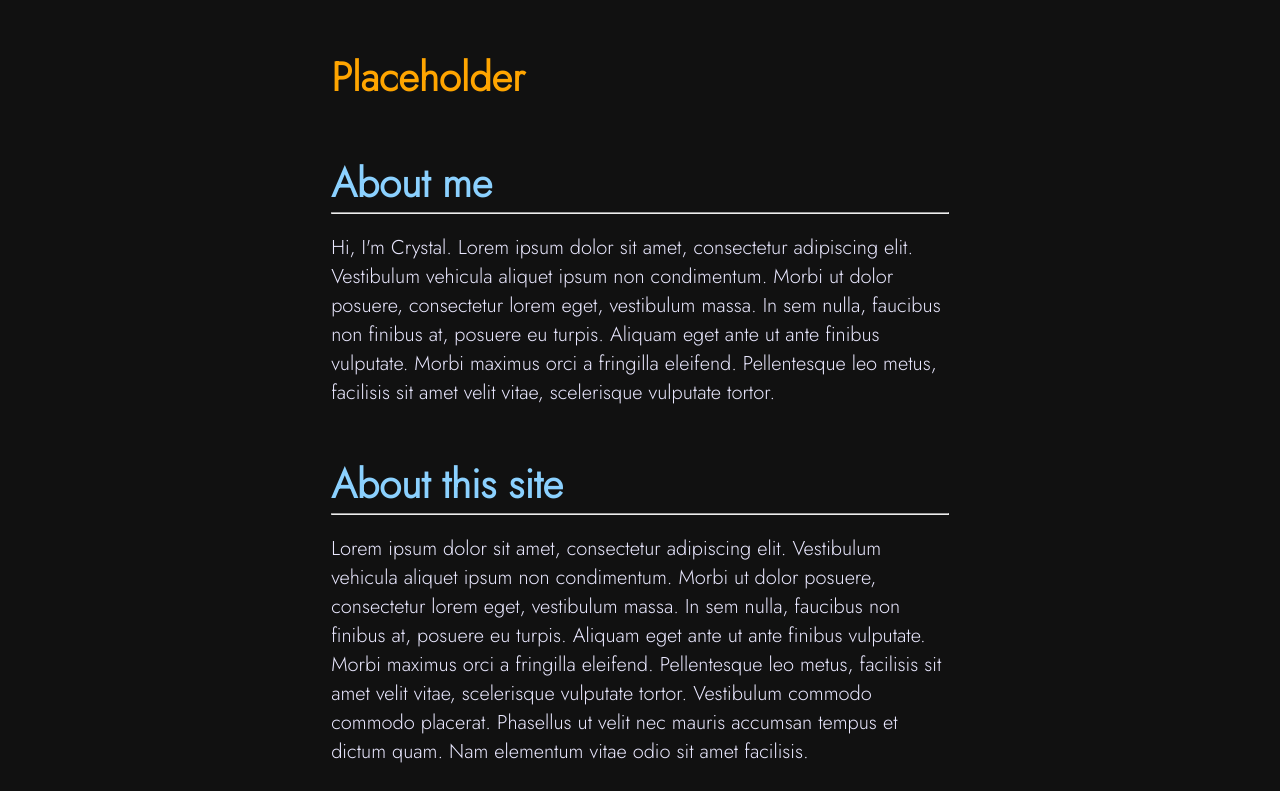
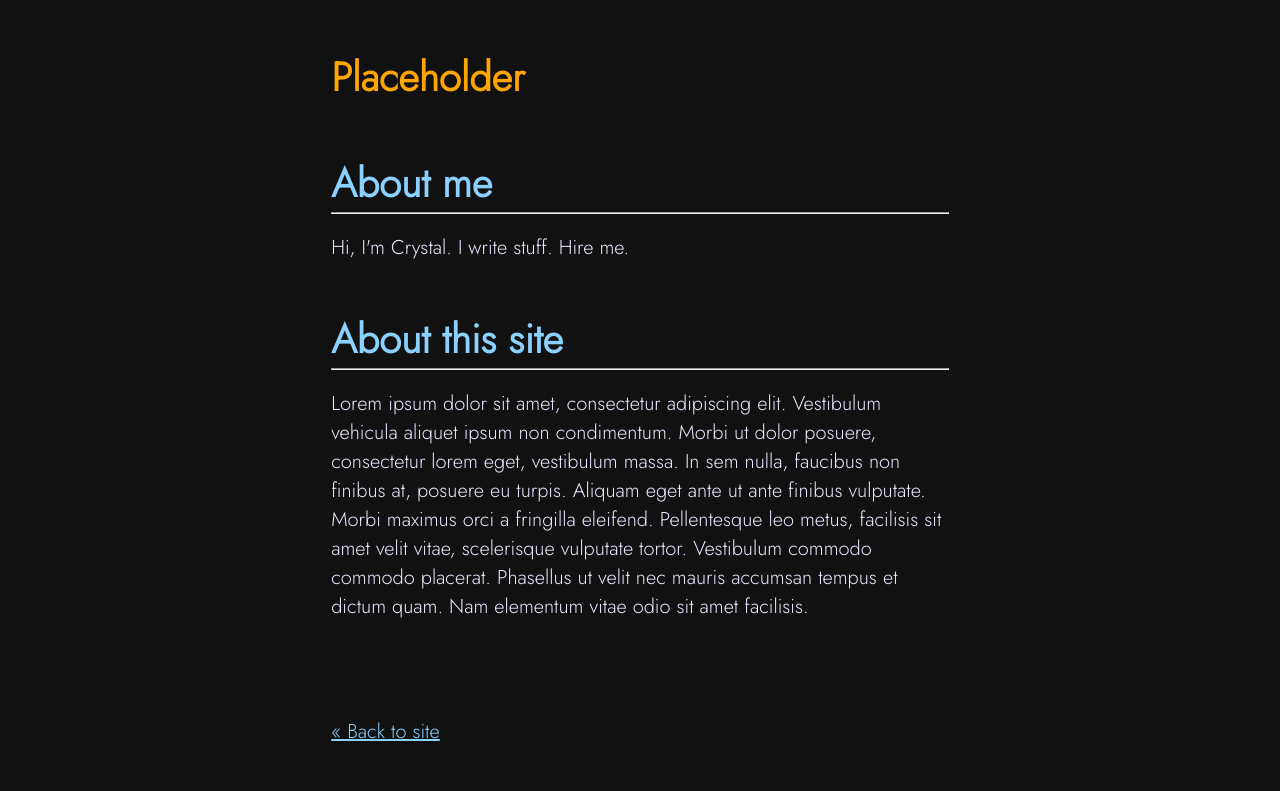
Before and after one commit to 0rangeQ/0rangeQ.github.io, a website: page about.html in a window 1280 px wide. Shown: the top 791 px of the page. Drawn offline with Linux system fonts and the light colour scheme.

Commit message:
Update about.html

```diff
--- a/about.html
+++ b/about.html
@@ -50,12 +50,7 @@
     <h1>About me</h1>
     <hr>
     <p>
-    Hi, I'm Crystal. Lorem ipsum dolor sit amet, consectetur adipiscing elit. Vestibulum vehicula
-    aliquet ipsum non condimentum. Morbi ut dolor posuere, consectetur lorem eget,
-    vestibulum massa. In sem nulla, faucibus non finibus at, posuere eu turpis.
-    Aliquam eget ante ut ante finibus vulputate. Morbi maximus orci a fringilla
-    eleifend. Pellentesque leo metus, facilisis sit amet velit vitae, scelerisque
-    vulputate tortor.
+    Hi, I'm Crystal. I write stuff. Hire me.
     </p>
     <h1>About this site</h1>
     <hr>
```
